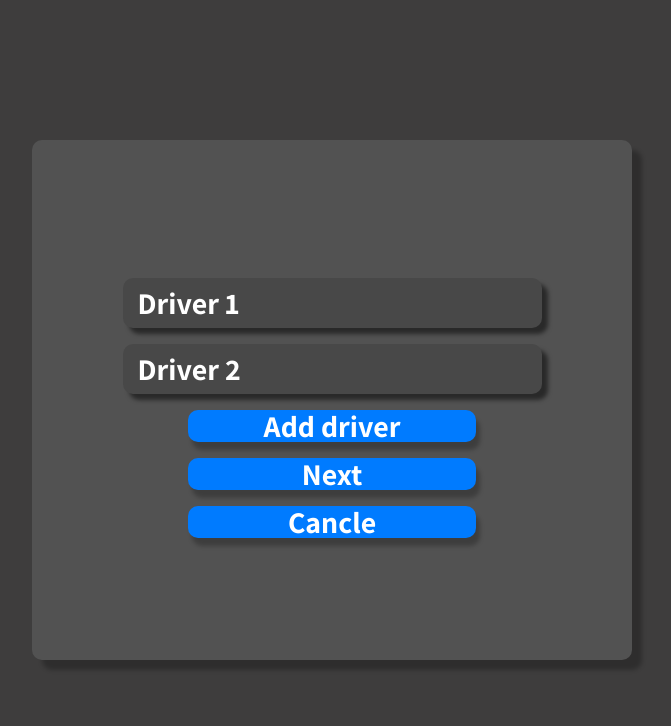
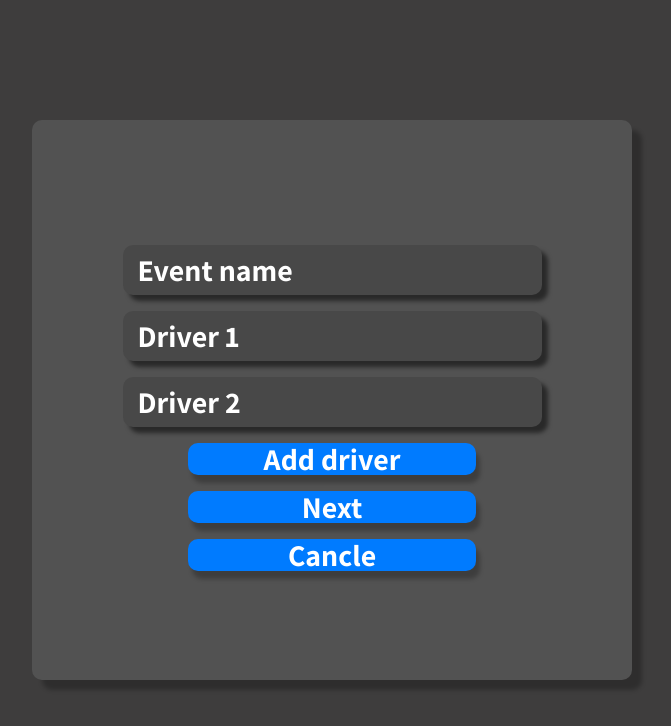
Before and after one commit to AtomicTiger/Karting-manager, a React (Create React App) app: page /create in a window 1280 px wide. Shown: the top 726 px of the page, without its empty margins (308-979 px from the left). Built offline with nearby package versions, Linux system fonts and the light colour scheme.

Commit message:
finished creation apge

```diff
--- a/src/components/eventCreation/eventForms/firstForm.js
+++ b/src/components/eventCreation/eventForms/firstForm.js
@@ -3,8 +3,10 @@ import { Link } from "react-router-dom";
 import { useState } from "react";
 import "./form.css"
 function EventForm() {
+    const [eventName, setEventName] = new useState("")
     const [drivers, setDrivers] = new useState([{"name":"Driver 1"},{"name":"Driver 2"}])
     const [driversAmount,setDriversAmount] = new useState(2)
+    const [formPage,setFormPage] = new useState(1)
     const MAX_DRIVERS = 5;
 
     const addNewDriver = () => {
@@ -13,7 +15,6 @@ function EventForm() {
             alert("The maximum number of drivers has been reached.");
             return;
         }
-
         const newAmount = driversAmount + 1;
         console.log('Driver ' + newAmount);
 
@@ -24,34 +25,18 @@ function EventForm() {
 
         setDriversAmount(newAmount);
     }
-    const LoginForm = styled.div`
-        background: #525252;
-        box-shadow: 10px 10px 4px rgba(0, 0, 0, 0.25);
-        border-radius: 10px;
-        display: flex;
-        flex-direction: column;
-        justify-content: center;
-        align-self: center;
-        width: 600px;
-        height: 65vh;
-    `
-    const LoginInput = styled.input`
-        font-family: 'Assistant';
-        font-style: normal;
-        font-weight: 700;
-        font-size: 1.88em;
-        line-height: 39px;
-        color: #FFFFFF;
-        background: #484848;
-        box-shadow: 6px 6px 4px rgba(0, 0, 0, 0.5);
-        border-radius: 10px;
-        width: 67%;
-        height: 6vh;
-        margin-top: 2vh;
-        align-self: center;
-        padding-left: 15px;
-        transition-duration: 0.5s;
-    `
+
+    const deleteDriver = () => {
+        if (driversAmount <= 0) {
+            alert("No drivers to remove.");
+            return;
+        }
+
+        const newAmount = driversAmount - 1;
+
+        setDrivers((prevDrivers) => prevDrivers.slice(0, -1));
+        setDriversAmount(newAmount);
+    }
     const Button = styled.button`
         width: 48%;
         height: 4vh;
@@ -74,23 +59,42 @@ function EventForm() {
         cursor: pointer;
         transition-duration: 0.4s;
         -webkit-transition-duration: 0.4s; /* Safari */
-    `
+    // `
+    // index, e.target.value
+    const onChangeNameHandler = (e)=>{
+        setEventName(e.target.value)
+    }
+
+    const next = ()=>{
+        setFormPage(2)
+    }
+    const back = ()=>{
+        setFormPage(1)
+    }
+    const shouldHideAdd = driversAmount > 4 || formPage !== 1;
+    const shouldHideDel = driversAmount < 3  || formPage !== 1;
     return (
-      <LoginForm>
-        <div className="inputs">
+      <div className="EventForm">
+        <div className="inputs" style={{ display: formPage != 1 ? 'none' : 'flex' }}>
+            <input key="eventname" className="no-border input" onChange={onChangeNameHandler} placeholder="Event name"  value={eventName}/>
             {drivers.map((driver, index) => (
-                <LoginInput className="no-border" placeholder={driver.name}/>
+                <div className="Drivers">
+                    <input key={index} className="no-border input" id={index} placeholder={driver.name}/>
+                </div>
             ))}
         </div>
-        <div className="gokarts">
-            <LoginInput className="no-border" placeholder="Add gokarts number: 1,2,3,4"/>
+        <div className="gokarts" style={{ display: formPage != 2 ? 'none' : 'flex' }}>
+            <input  key="gokarts" className="no-border input" placeholder="Add gokarts number: 1,2,3,4"/>
         </div>
-        <Button className="button no-border-but" onClick={addNewDriver}>Add driver</Button>
-        <Button className="button no-border-but" >Next</Button>
-        <Button className="button no-border-but">
+        <Button className="button no-border-but" onClick={addNewDriver}  style={{  display: shouldHideAdd ? 'none' : 'flex'}}>Add driver</Button>
+        <Button className="button no-border-but" onClick={deleteDriver} style={{ display: shouldHideDel ? 'none' : 'flex' }} >Delete Last driver</Button>
+        <Button onClick={next} className="button no-border-but" style={{ display: formPage !== 1 ? 'none' : 'flex' }}> Next</Button>
+        <Button onClick={back} className="button no-border-but" style={{ display: formPage !== 2 ? 'none' : 'flex' }}> Back</Button>
+        <Button className="button no-border-but"style={{ display: formPage !== 2 ? 'none' : 'flex' }}> Create</Button>
+        <Button className="button no-border-but" style={{ display: formPage !== 1 ? 'none' : 'flex' }}>
             <Link to="/main">Cancle</Link>
         </Button>
-      </LoginForm>
+      </div>
     );
   }
 export default EventForm;
--- a/src/components/eventCreation/eventForms/form.css
+++ b/src/components/eventCreation/eventForms/form.css
@@ -9,3 +9,36 @@
     justify-content: center;
     display: none;
 }
+.Drivers{
+    display: flex;
+    flex-direction:  row;
+    justify-content: center;
+}
+.EventForm{
+    background: #525252;
+    box-shadow: 10px 10px 4px rgba(0, 0, 0, 0.25);
+    border-radius: 10px;
+    display: flex;
+    flex-direction: column;
+    justify-content: center;
+    align-self: center;
+    width: 600px;
+    height: 70vh;
+}
+.input{
+    font-family: 'Assistant';
+    font-style: normal;
+    font-weight: 700;
+    font-size: 1.88em;
+    line-height: 39px;
+    color: #FFFFFF;
+    background: #484848;
+    box-shadow: 6px 6px 4px rgba(0, 0, 0, 0.5);
+    border-radius: 10px;
+    width: 67%;
+    height: 6vh;
+    margin-top: 2vh;
+    align-self: center;
+    padding-left: 15px;
+    transition-duration: 0.5s;
+}
```
